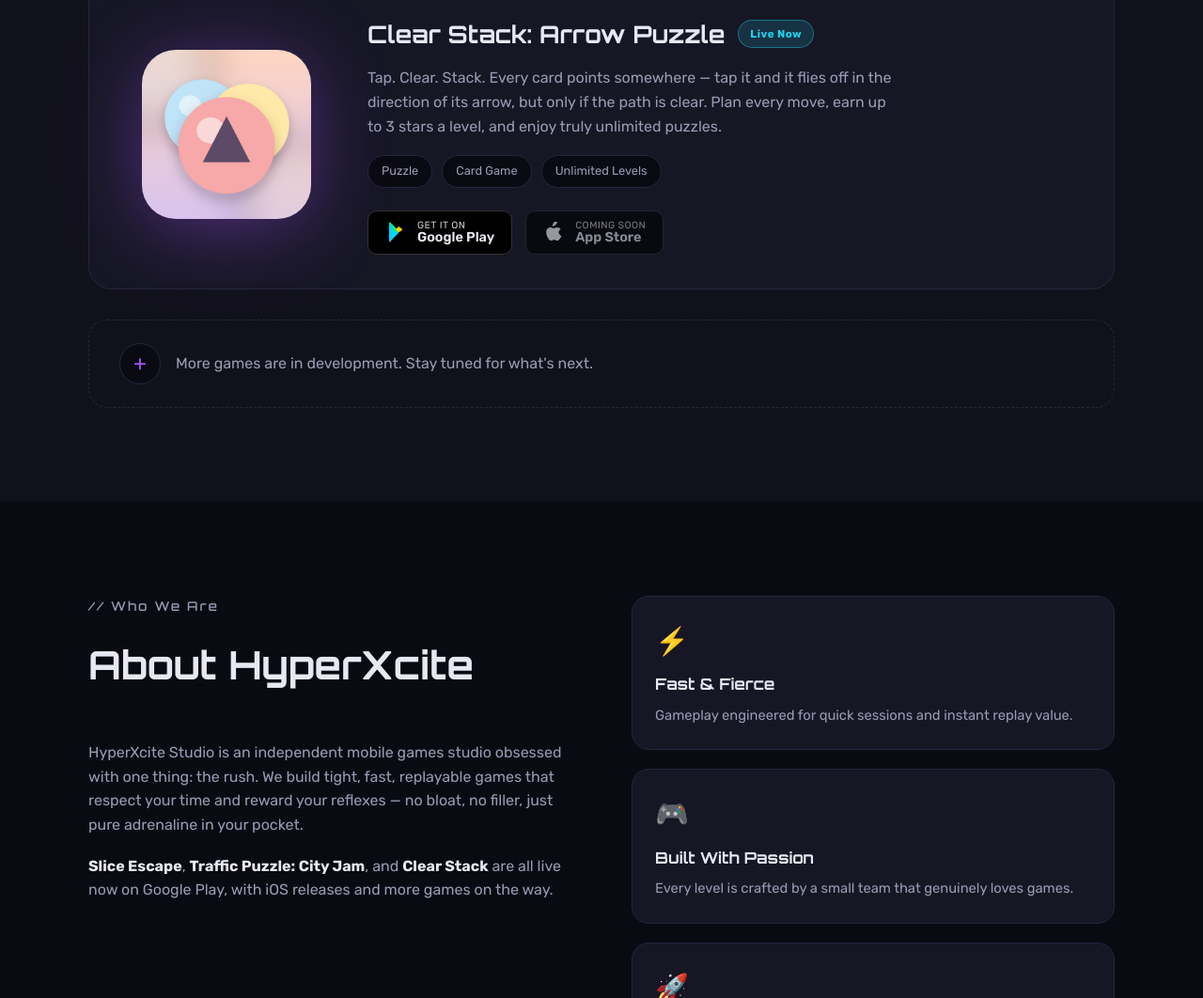
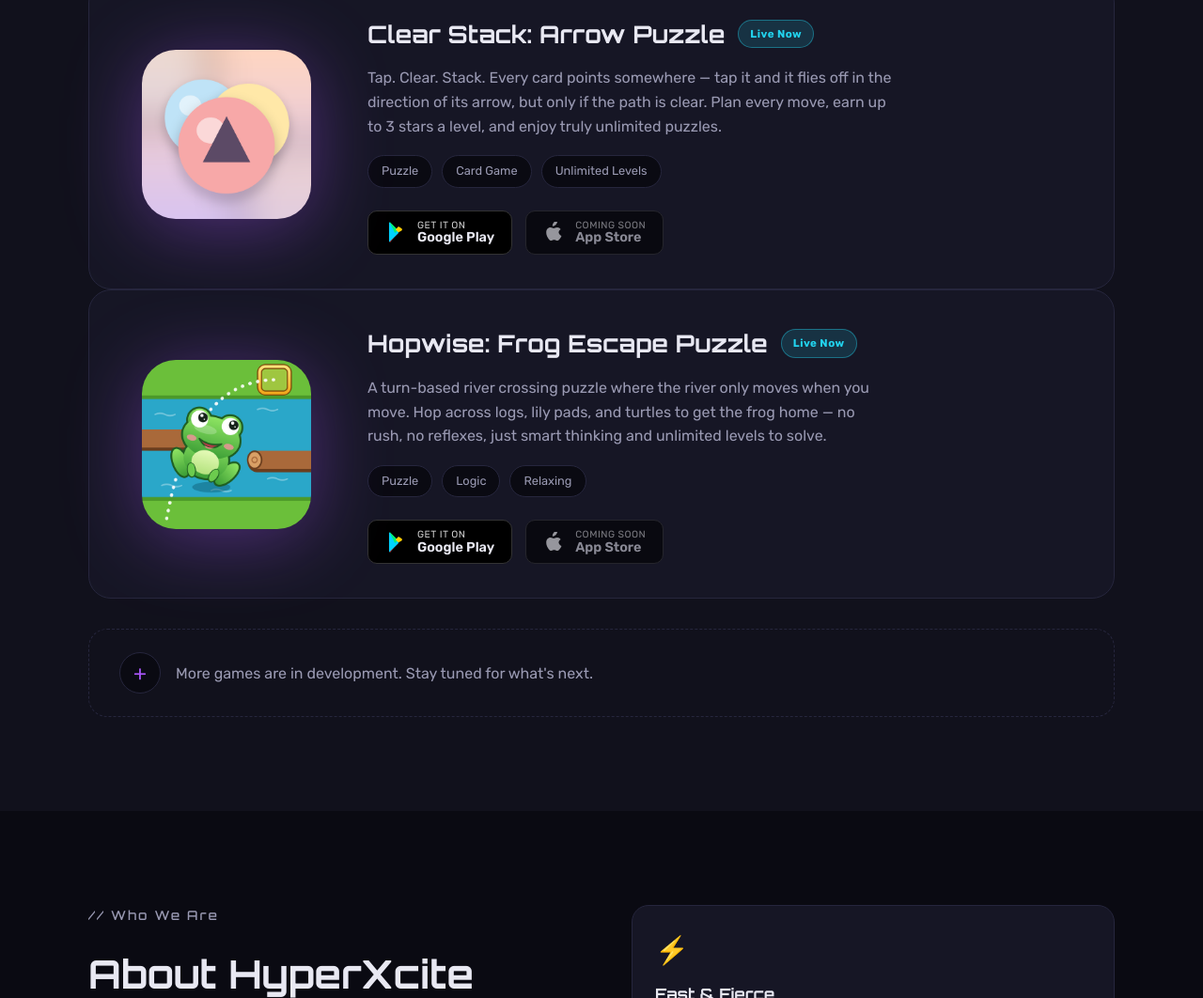
Before and after one commit to Mhaseebu/hyperxcite-website, a plain HTML site: page index.html in a window 1280 px wide. Shown: the part 1738-2800 px from the top of the page at 94% size. Drawn offline with Linux system fonts and the light colour scheme.

Commit message:
Add Hopwise: Frog Escape Puzzle to games catalog
Fourth HyperXcite title, now live on Google Play. Adds game card
with icon, description, and store link; updates hero/about copy,
stats, and footer links to reflect four shipped games.

Co-Authored-By: Claude Sonnet 5 <noreply@anthropic.com>

```diff
--- a/index.html
+++ b/index.html
@@ -57,8 +57,8 @@
       </h1>
       <p class="hero-sub">
         HyperXcite Studio crafts fast, fierce, bite-sized mobile games designed to spike
-        your pulse. <strong>Slice Escape</strong>, <strong>Traffic Puzzle: City Jam</strong>, and
-        <strong>Clear Stack</strong> are out now.
+        your pulse. Four games are out now, from fast-paced arcade action to relaxing
+        puzzle escapes.
       </p>
       <div class="hero-actions">
         <a class="btn btn-primary" href="#games">Explore Our Games</a>
@@ -74,7 +74,7 @@
       </div>
 
       <div class="hero-stats">
-        <div><strong>3</strong><span>Games Shipped</span></div>
+        <div><strong>4</strong><span>Games Shipped</span></div>
         <div><strong>∞</strong><span>Rush Delivered</span></div>
         <div><strong>2026</strong><span>More Coming</span></div>
       </div>
@@ -227,6 +227,53 @@
         </div>
       </div>
 
+      <div class="game-card">
+        <div class="game-art">
+          <img
+            src="assets/images/hopwise-icon.png"
+            alt="Hopwise: Frog Escape Puzzle app icon"
+            class="game-icon"
+            width="200" height="200" loading="lazy">
+        </div>
+
+        <div class="game-info">
+          <div class="game-heading">
+            <h3>Hopwise: Frog Escape Puzzle</h3>
+            <span class="badge badge-live">Live Now</span>
+          </div>
+          <p class="game-desc">
+            A turn-based river crossing puzzle where the river only moves when you move. Hop
+            across logs, lily pads, and turtles to get the frog home — no rush, no reflexes,
+            just smart thinking and unlimited levels to solve.
+          </p>
+
+          <ul class="game-tags">
+            <li>Puzzle</li>
+            <li>Logic</li>
+            <li>Relaxing</li>
+          </ul>
+
+          <div class="game-actions">
+            <a class="store-badge store-badge--sm" href="https://play.google.com/store/apps/details?id=com.hyperxcite.hopwise" target="_blank" rel="noopener" aria-label="Get Hopwise: Frog Escape Puzzle on Google Play">
+              <svg viewBox="0 0 512 512" class="store-badge-icon" aria-hidden="true">
+                <path fill="#00D2FF" d="M325.3 234.3L104.6 13.6c-7.7 3.9-12.6 11.9-12.6 20.9v443c0 9 4.9 17 12.6 20.9l220.7-220.7z"/>
+                <path fill="#00F076" d="M104.6 13.6c1.9-1 4-1.6 6.2-1.6 5 0 9.8 1.9 13.4 5.4l186.9 186.9-73 73L104.6 13.6z"/>
+                <path fill="#FF3A44" d="M325.3 277.7l-87.2 87.2L124.2 498.6c-3.6 3.5-8.4 5.4-13.4 5.4-2.2 0-4.3-.6-6.2-1.6l164.6-164.7 56.1-60z"/>
+                <path fill="#FFCF00" d="M398.9 221.7l-73.6 42.6-73-73 73-73 73.6 42.6c10.6 6.1 17.1 17.4 17.1 29.6s-6.5 23.6-17.1 30.2z"/>
+              </svg>
+              <span class="store-badge-text"><small>GET IT ON</small>Google Play</span>
+            </a>
+
+            <span class="store-badge store-badge--sm store-badge--disabled" aria-disabled="true">
+              <svg viewBox="0 0 384 512" class="store-badge-icon store-badge-icon--apple" aria-hidden="true">
+                <path fill="currentColor" d="M318.7 268.7c-.2-36.7 16.4-64.4 50-84.8-18.8-26.9-47.2-41.7-84.7-44.6-35.5-2.8-74.3 20.7-88.5 20.7-15 0-49.4-19.7-76.4-19.2-52.3.8-107.9 41.5-107.9 124.5 0 25.4 4.8 51.7 14.3 78.8 12.8 36.2 59 124.9 107.3 123.4 25.2-.6 43-17.9 75.8-17.9 31.8 0 48.3 17.9 76.4 17.9 48.8-.7 90.5-81.4 102.6-117.6-65.3-30.8-68.9-90.4-68.9-81.2zM255.6 65.4c20.9-25.3 35.1-60 31.1-94.6-30.4 1.2-67.1 20.4-88.8 46.4-19.5 23-36.6 59.4-32 93.6 31.6 2.4 64.1-17.2 89.7-45.4z"/>
+              </svg>
+              <span class="store-badge-text"><small>COMING SOON</small>App Store</span>
+            </span>
+          </div>
+        </div>
+      </div>
+
       <div class="more-games">
         <div class="more-games-icon" aria-hidden="true">+</div>
         <p>More games are in development. Stay tuned for what's next.</p>
@@ -245,9 +292,9 @@
           your reflexes — no bloat, no filler, just pure adrenaline in your pocket.
         </p>
         <p>
-          <strong>Slice Escape</strong>, <strong>Traffic Puzzle: City Jam</strong>, and
-          <strong>Clear Stack</strong> are all live now on Google Play, with iOS releases and
-          more games on the way.
+          <strong>Slice Escape</strong>, <strong>Traffic Puzzle: City Jam</strong>,
+          <strong>Clear Stack</strong>, and <strong>Hopwise</strong> are all live now on
+          Google Play, with iOS releases and more games on the way.
         </p>
       </div>
 
@@ -298,6 +345,7 @@
       <a href="https://play.google.com/store/apps/details?id=com.hyperxcite.sliceescape&hl=en" target="_blank" rel="noopener">Slice Escape on Google Play</a>
       <a href="https://play.google.com/store/apps/details?id=com.hyperxcite.trafficcommander" target="_blank" rel="noopener">Traffic Puzzle: City Jam on Google Play</a>
       <a href="https://play.google.com/store/apps/details?id=com.hyperxcite.clearstack" target="_blank" rel="noopener">Clear Stack on Google Play</a>
+      <a href="https://play.google.com/store/apps/details?id=com.hyperxcite.hopwise" target="_blank" rel="noopener">Hopwise on Google Play</a>
     </div>
     <p class="footer-copy">© 2026 HyperXcite Studio. All rights reserved.</p>
   </div>
```
Also changed, not shown: assets/images/hopwise-icon.png (added).
